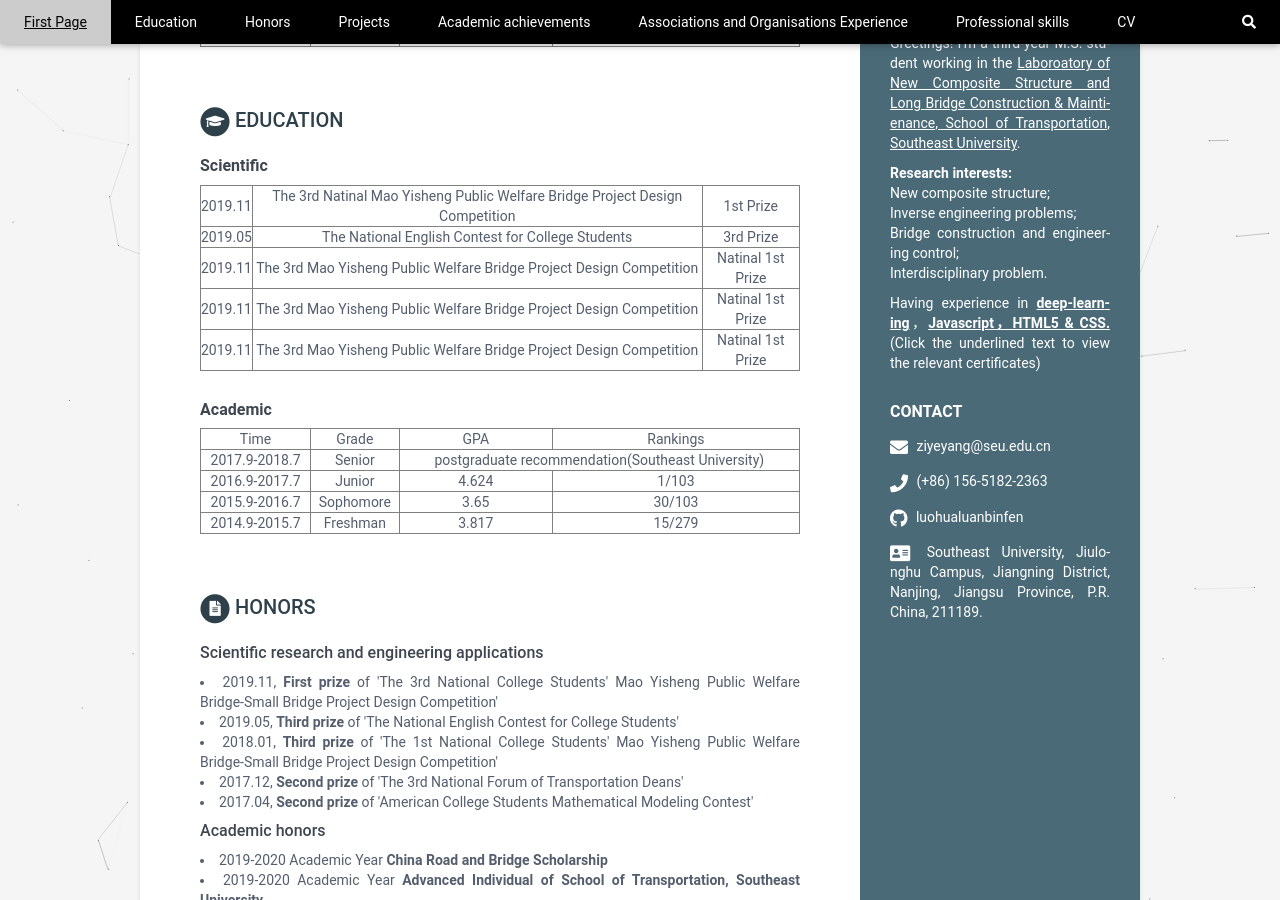
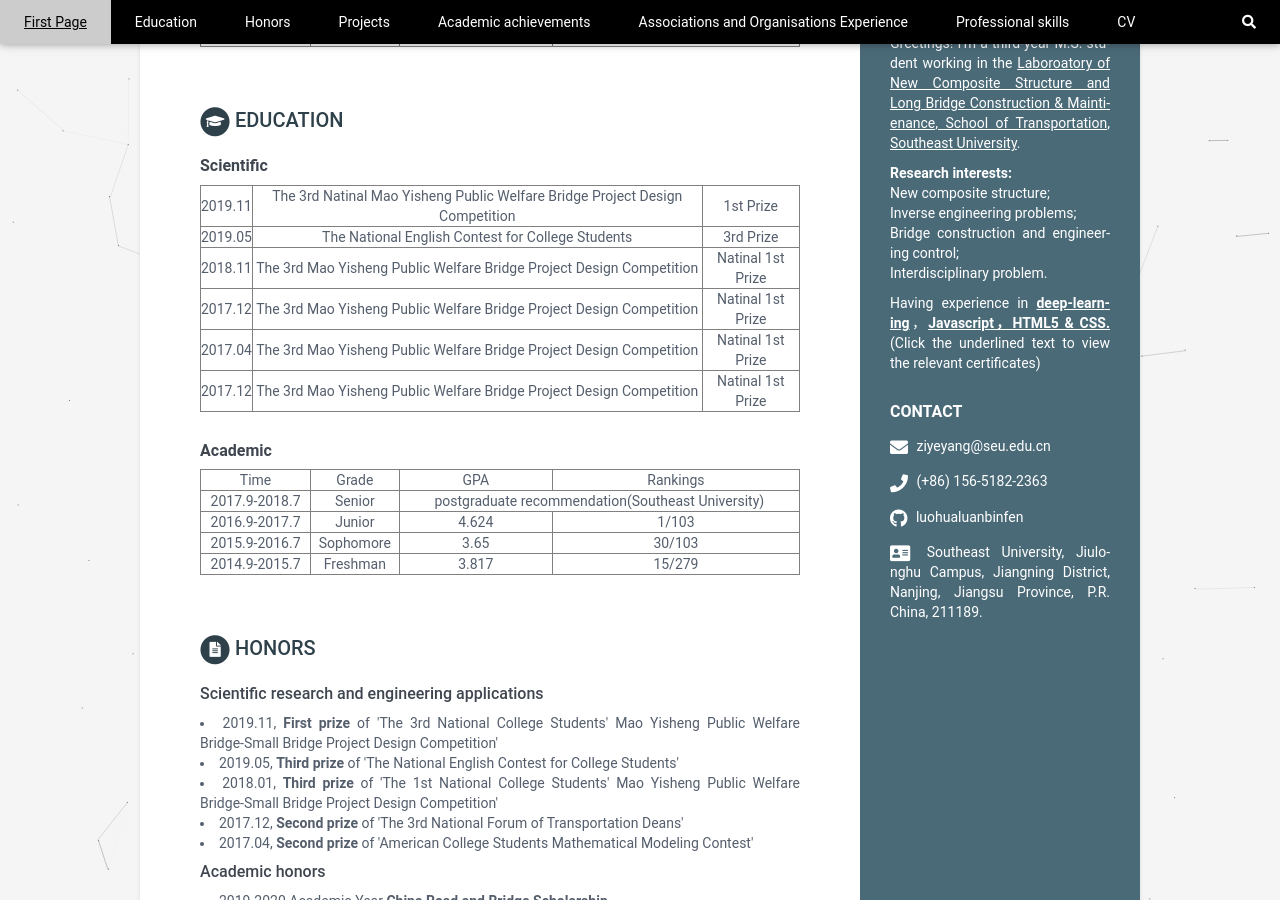
Before and after one commit to luohualuanbinfen/CV_EN, a Jekyll site: the page built from index.html, in a window 1280 px wide and 900 px high, scrolled down 338 px. Built offline with Jekyll 4.4.1, drawn with Linux system fonts in a browser that asks for light colours.

Commit message:
Update data.yml

```diff
--- a/_data/data.yml
+++ b/_data/data.yml
@@ -112,17 +112,22 @@ education1:
           <td> 3rd Prize </td>
           </tr>
           <tr>
-          <td> 2019.11 </td>
+          <td> 2018.11 </td>
           <td> The 3rd Mao Yisheng Public Welfare Bridge Project Design Competition</td>
           <td> Natinal 1st Prize </td>
           </tr>
           <tr>
-          <td> 2019.11 </td>
+          <td> 2017.12 </td>
           <td> The 3rd Mao Yisheng Public Welfare Bridge Project Design Competition</td>
           <td> Natinal 1st Prize </td>
           </tr>
           <tr>
-          <td> 2019.11 </td>
+          <td> 2017.04 </td>
+          <td> The 3rd Mao Yisheng Public Welfare Bridge Project Design Competition</td>
+          <td> Natinal 1st Prize </td>
+          </tr>
+          <tr>
+          <td> 2017.12 </td>
           <td> The 3rd Mao Yisheng Public Welfare Bridge Project Design Competition</td>
           <td> Natinal 1st Prize </td>
           </tr>
```
